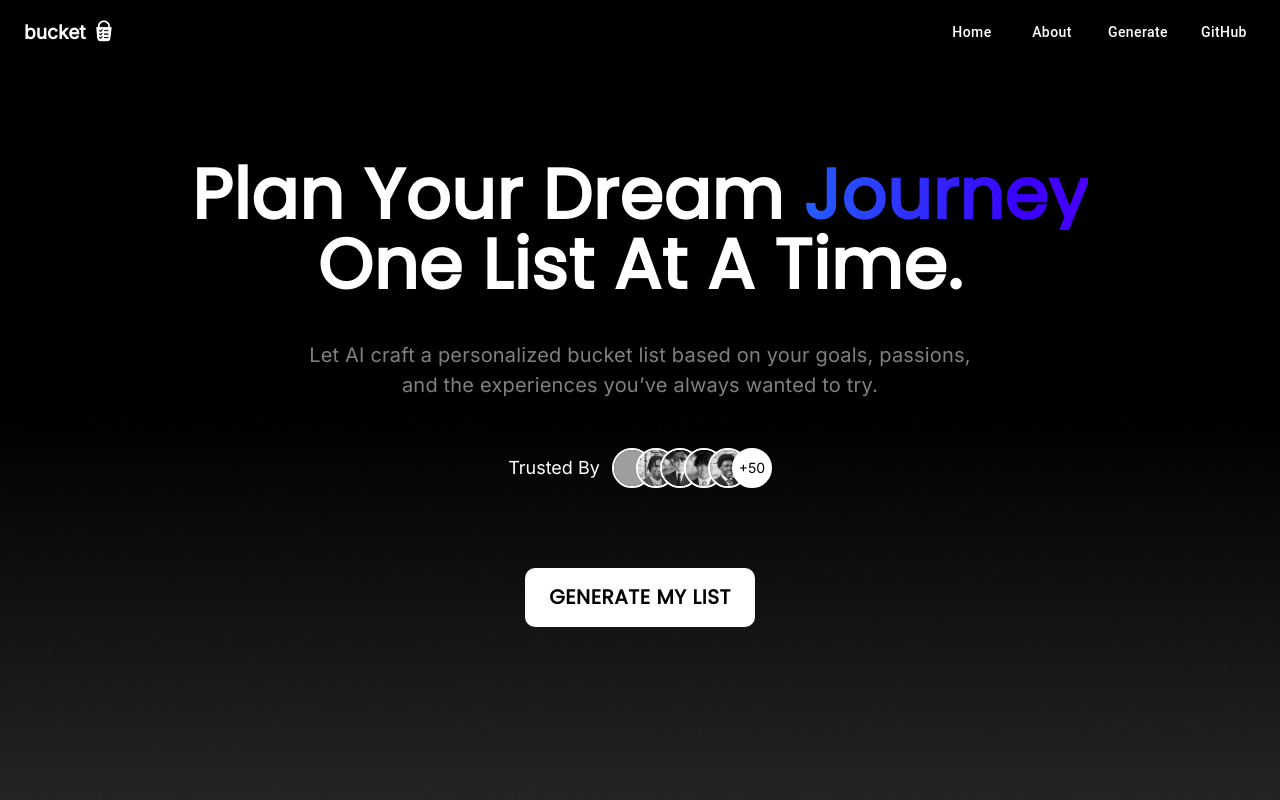
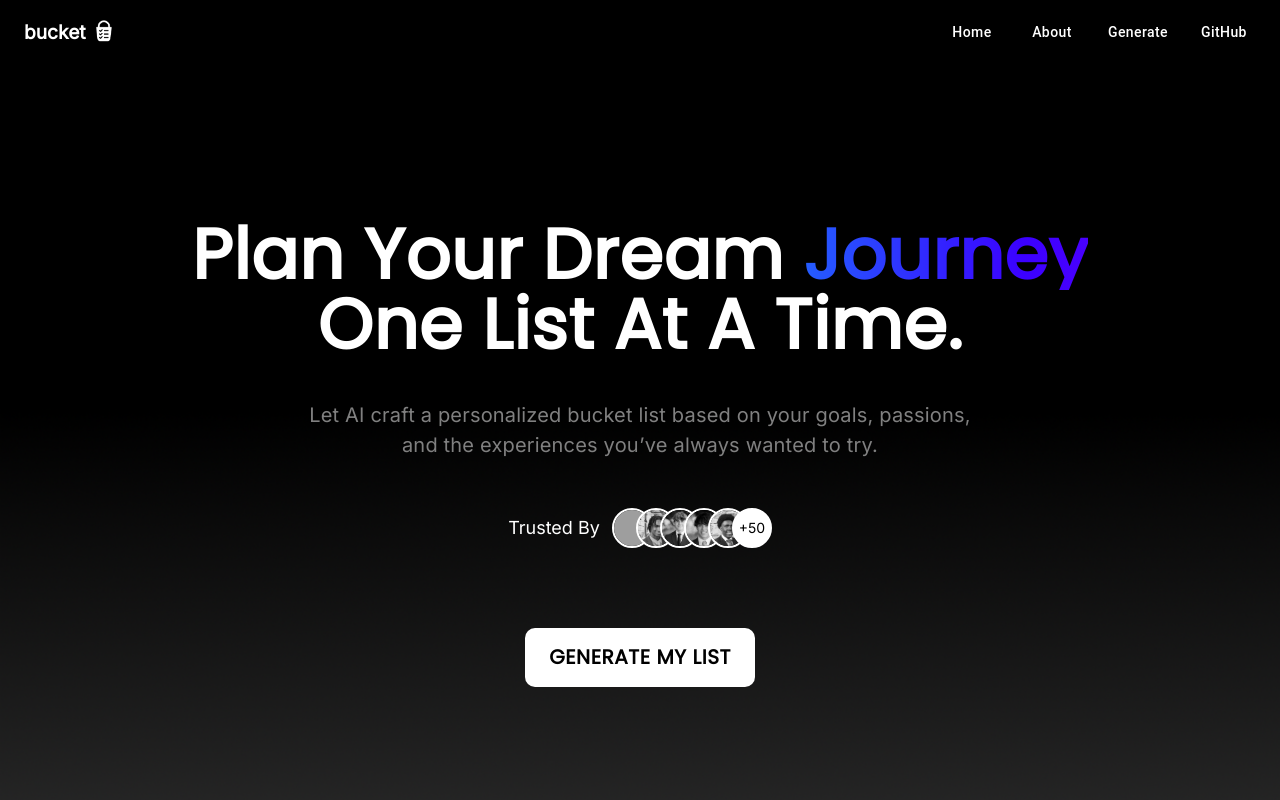
Before and after one commit to kelechi055/bucket, a Next.js app: page / in a window 1280 px wide. Shown: the top 800 px of the page. Built offline with nearby package versions, Linux system fonts and the light colour scheme; grey boxes are pictures that could not be loaded; a web font is replaced by a local one.

Commit message:
🖇 updated landing page margins

```diff
--- a/src/app/page.js
+++ b/src/app/page.js
@@ -29,7 +29,7 @@
       >
         <Navbar/>
         {/* Start of Hero Section */}
-        <div className="flex flex-col items-center justify-center mb-10 mt-40 text-center">
+        <div className="flex flex-col items-center justify-center mb-10 mt-55 text-center">
           <Typography
             sx={{
               fontFamily: 'Poppins',
```
